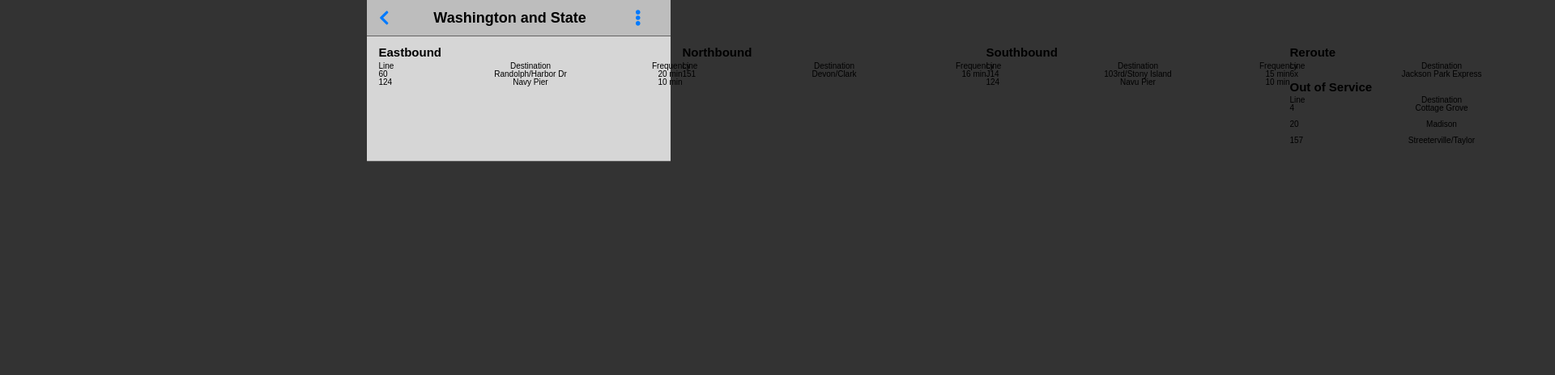
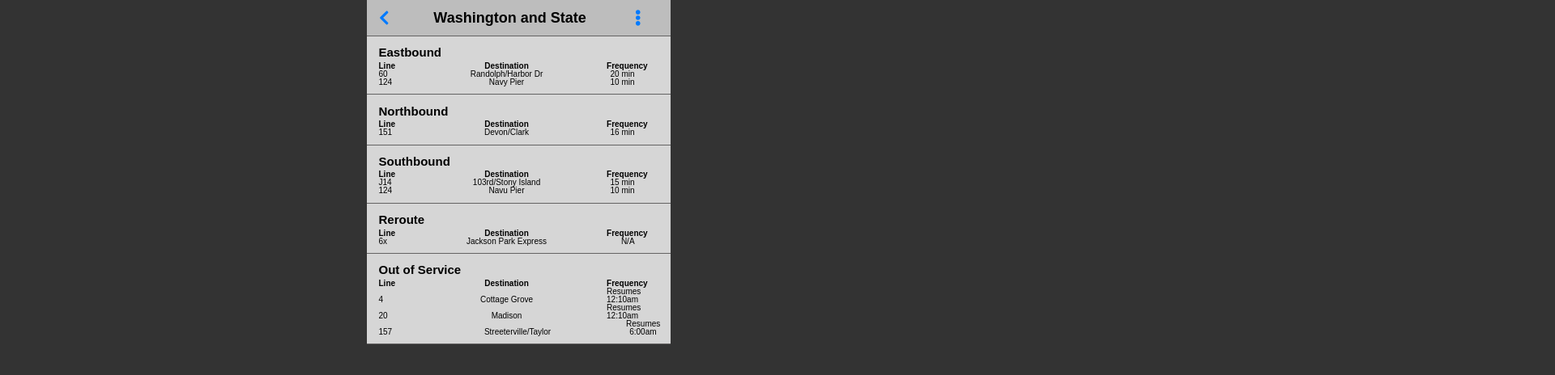
Before and after one commit to michellemaile/frontend-challenge, a plain HTML site: page index.html in a window 1280 px wide. Shown: the top 464 px of the page at 81% size, 1920 px wide, since content can reach past the window. Drawn offline with Linux system fonts and the light colour scheme.

Commit message:
fix alignment

```diff
--- a/css/style.css
+++ b/css/style.css
@@ -46,37 +46,50 @@ nav {
   text-align: right;
 }
 
-div > div {
-  float: left;
+ul { padding-left:0
 }
 
-.line {
+ul.titles {
+    background-color: #white;
+    font-weight: bold;
+}
+
+ul.content {
+    background-color: #white;
+}
+
+li {
+  display: inline-block;
+}
+
+li.line {
     width: 10%;
 }
 
-.dest {
-  width: 80%;
+li.dest {
+    width: 70%;
     text-align: center;
 }
 
-.freq {
+li.freq {
     width: 10%;
     text-align: right;
 }
 
-.left {
+li.left {
     width: 10%;
 }
 
-.center {
-  width: 80%;
+li.center {
+    width: 70%;
     text-align: center;
 }
 
-.right {
+li.right {
     width: 10%;
     text-align: right;
 }
+
 
 .bus-list {
   padding-top: 45px;
@@ -86,7 +99,6 @@ div > div {
 .location {
   padding: 2.5% 15px;
   border-bottom: 1px solid rgb(100, 99, 99);
-  display: flex;
   justify-content: space-between;
 }
 
--- a/index.html
+++ b/index.html
@@ -26,85 +26,100 @@
         <div class="location">
           <div class="content">
             <h1>Eastbound</h1>
-            <div class="container">
-              <div class="line">Line</div>
-              <div class="dest">Destination</div>
-              <div class="freq">Frequency</div>
-            </div>
-            <div class="container">
-              <div class="left">60</div>
-              <div class="center">Randolph/Harbor Dr</div>
-              <div class="right">20 min</div>
-            </div>
-            <div class="container">
-              <div class="left">124</div>
-              <div class="center">Navy Pier</div>
-              <div class="right">10 min</div>
+            <ul class="titles" style="list-style-type:none">
+              <li class=line>Line</li>
+              <li class=dest>Destination</li>
+              <li class=freq>Frequency</li>
+            </ul>
+            <ul class="content" style="list-style-type:none">
+              <li class=left>60</li>
+              <li class=center>Randolph/Harbor Dr</li>
+              <li class=right>20 min</li>
+            </ul>
+            <ul class="content" style="list-style-type:none">
+              <li class=left>124</li>
+              <li class=center>Navy Pier</li>
+              <li class=right>10 min</li>
+            </ul>
           </div>
         </div>
+
+        <div class="location">
           <div class="content">
             <h1>Northbound</h1>
-            <div class="container">
-              <div class="line">Line</div>
-              <div class="dest">Destination</div>
-              <div class="freq">Frequency</div>
-            </div>
-            <div class="container">
-              <div class="left">151</div>
-              <div class="center">Devon/Clark</div>
-              <div class="right">16 min</div>
+            <ul class="titles" style="list-style-type:none">
+              <li class=line>Line</li>
+              <li class=dest>Destination</li>
+              <li class=freq>Frequency</li>
+            </ul>
+            <ul class="content" style="list-style-type:none">
+              <li class=left>151</li>
+              <li class=center>Devon/Clark</li>
+              <li class=right>16 min</li>
+            </ul>
           </div>
         </div>
+
+        <div class="location">
           <div class="content">
             <h1>Southbound</h1>
-            <div class="container">
-              <div class="line">Line</div>
-              <div class="dest">Destination</div>
-              <div class="freq">Frequency</div>
-            </div>
-            <div class="container">
-              <div class="left">J14</div>
-              <div class="center">103rd/Stony Island</div>
-              <div class="right">15 min</div>
-            </div>
-            <div class="container">
-              <div class="left">124</div>
-              <div class="center">Navu Pier</div>
-              <div class="right">10 min</div>
+            <ul class="titles" style="list-style-type:none">
+              <li class=line>Line</li>
+              <li class=dest>Destination</li>
+              <li class=freq>Frequency</li>
+            </ul>
+            <ul class="content" style="list-style-type:none">
+              <li class=left>J14</li>
+              <li class=center>103rd/Stony Island</li>
+              <li class=right>15 min</li>
+            </ul>
+            <ul class="content" style="list-style-type:none">
+              <li class=left>124</li>
+              <li class=center>Navu Pier</li>
+              <li class=right>10 min</li>
+            </ul>
           </div>
         </div>
+
+        <div class="location">
           <div class="content">
             <h1>Reroute</h1>
-            <div class="container">
-              <div class="line">Line</div>
-              <div class="dest">Destination</div>
-              <div class="freq">Frequency</div>
+            <ul class="titles" style="list-style-type:none">
+              <li class=line>Line</li>
+              <li class=dest>Destination</li>
+              <li class=freq>Frequency</li>
+            </ul>
+            <ul class="content" style="list-style-type:none">
+              <li class=left>6x</li>
+              <li class=center>Jackson Park Express</li>
+              <li class=right>N/A</li>
+            </ul>
           </div>
-            <div class="container">
-              <div class="left">6x</div>
-              <div class="center">Jackson Park Express</div>
-              <div class="right">N/A</div>
         </div>
+
+        <div class="location">
           <div class="content">
             <h1>Out of Service</h1>
-              <div class="container">
-                <div class="line">Line</div>
-                <div class="dest">Destination</div>
-                <div class="freq">Frequency</div>
-              </div>
-              <div class="container">
-                <div class="left">4</div>
-                <div class="center">Cottage Grove</div>
-                <div class="right">Resumes 12:10am</div>
-              </div>
-              <div class="container">
-                <div class="left">20</div>
-                <div class="center">Madison</div>
-                <div class="right">Resumes 12:10am</div>
-              <div class="container">
-                <div class="left">157</div>
-                <div class="center">Streeterville/Taylor</div>
-                <div class="right">Resumes 6:00am</div>
+            <ul class="titles" style="list-style-type:none">
+              <li class=line>Line</li>
+              <li class=dest>Destination</li>
+              <li class=freq>Frequency</li>
+            </ul>
+            <ul class="content" style="list-style-type:none">
+              <li class=left>4</li>
+              <li class=center>Cottage Grove</li>
+              <li class=right>Resumes 12:10am</li>
+            </ul>
+            <ul class="content" style="list-style-type:none">
+              <li class=left>20</li>
+              <li class=center>Madison</li>
+              <li class=right>Resumes 12:10am</li>
+            </ul>
+            <ul class="container">
+              <li class=left>157</li>
+              <li class=center>Streeterville/Taylor</li>
+              <li class=right>Resumes 6:00am</li>
+            </ul>
           </div>
         </div>
 
```
Lines whose indentation alone changed are shown as unchanged.
